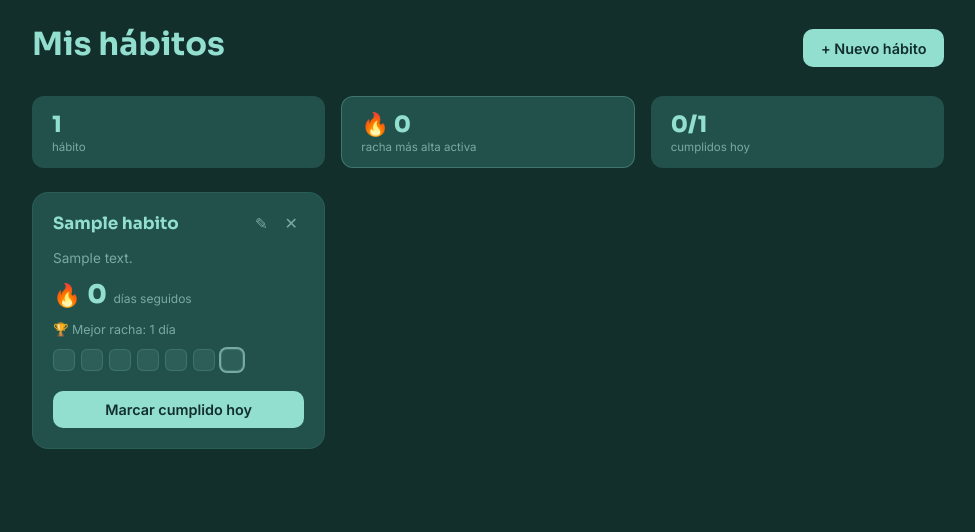
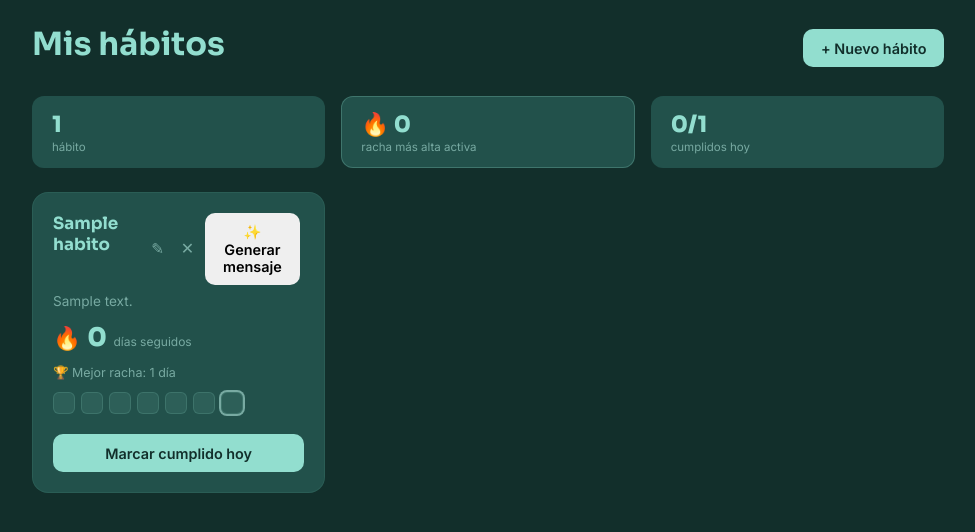
Before and after one commit to joaquinVazquez/habitos, a Flask app: page / in a window 1280 px wide. Shown: the part 66-598 px from the top of the page, without its empty margins (152-1127 px from the left). Run offline with Flask 3, Linux system fonts and the light colour scheme; tables that the repository leaves empty hold one stand-in row (values such as "Sample post"); some libraries are stand-ins or nearby versions.

Commit message:
Integración AI

```diff
--- a/app/routes/habitos.py
+++ b/app/routes/habitos.py
@@ -1,4 +1,5 @@
 from flask import Blueprint, render_template, request
+from app.services.ai_service import generar_mensaje_motivacional
 
 from app.extensions import db
 from app.models import Habito, Registro
@@ -92,3 +93,8 @@ def marcar_cumplido(habito_id):
 
     tarjeta = render_template("partials/habito_card.html", resumen=resumen_habito(habito))
     return tarjeta + _barra_resumen_actualizada()
+
+@habitos_bp.route("/habitos/<int:habito_id>/mensaje", methods=["POST"])
+def generar_mensaje(habito_id):
+    habito = Habito.query.get_or_404(habito_id)
+    return generar_mensaje_motivacional(resumen_habito(habito))
--- a/app/templates/partials/habito_card.html
+++ b/app/templates/partials/habito_card.html
@@ -18,6 +18,14 @@
       onclick="abrirConfirmacionEliminar(this)"
       aria-label="Eliminar hábito"
     >✕</button>
+
+    <button
+    class="btn btn--ai"
+    hx-post="/habitos/{{ resumen.id }}/mensaje"
+    hx-target="#mensaje-{{ resumen.id }}"
+    hx-swap="innerHTML"
+    >✨ Generar mensaje</button>
+  <p id="mensaje-{{ resumen.id }}" class="card__mensaje-ia"></p>
   </div>
 </div>
 
--- a/requirements.txt
+++ b/requirements.txt
@@ -6,3 +6,4 @@ python-dotenv==1.0.1
 gunicorn==22.0.0
 pytz==2024.1
 tzdata==2024.1
+langchain-openai==0.2.9
```
Also changed, not shown: app/services/ai_service.py (added, +15 -0 lines).
